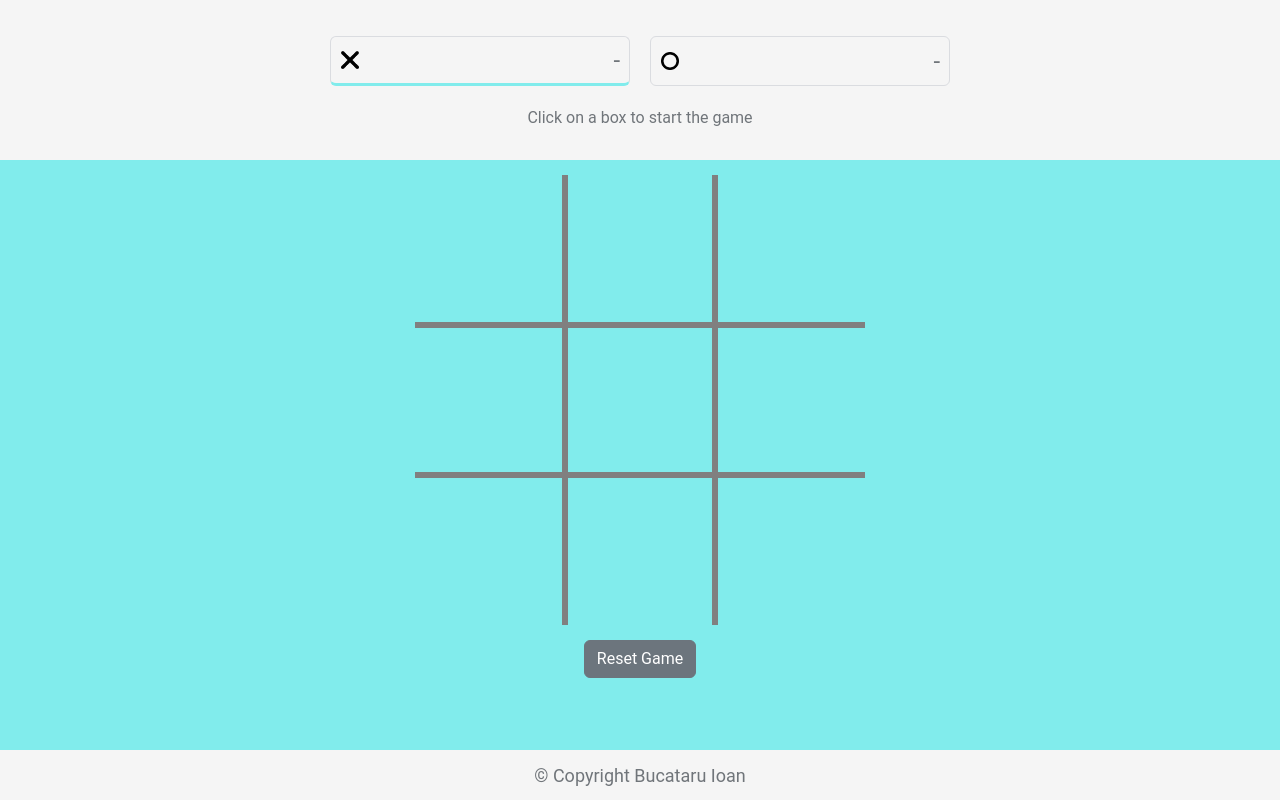
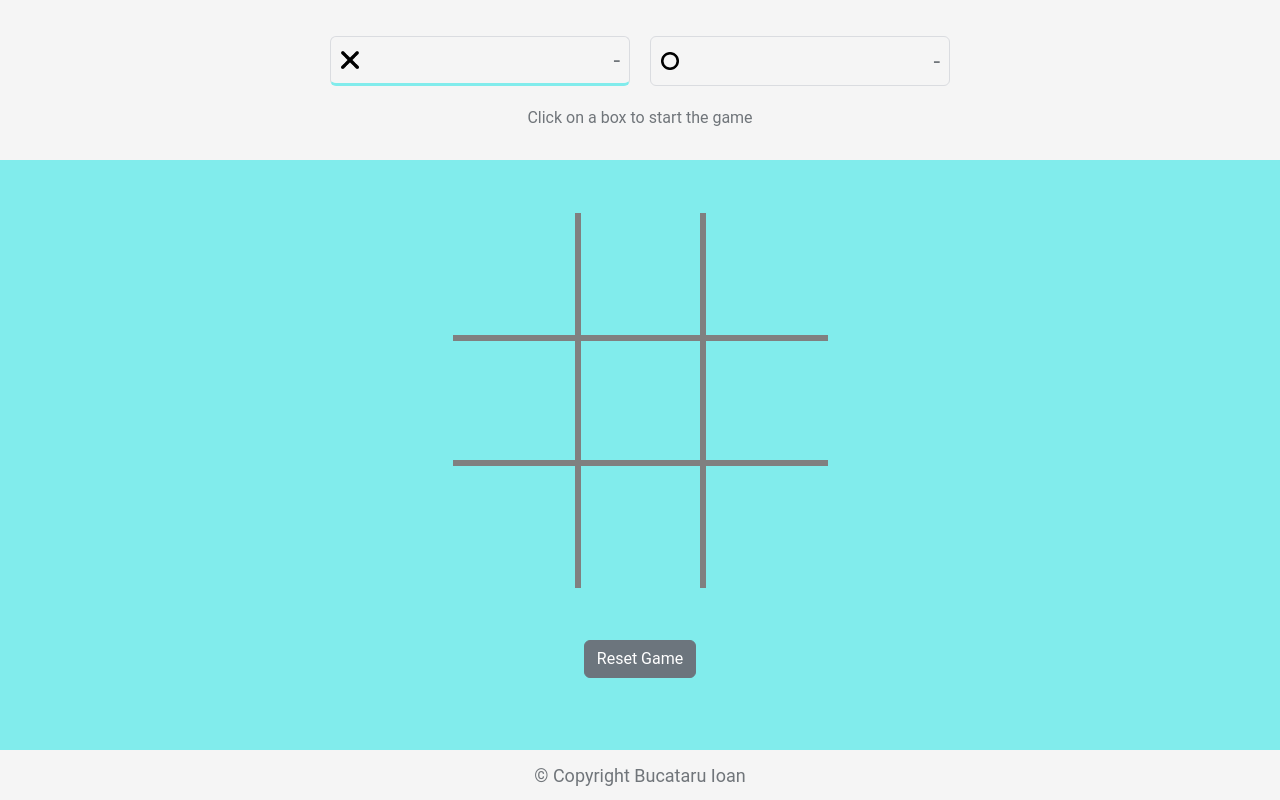
Before and after one commit to BucataruIoan1/TicTacToe, an Angular app: page / in a window 1280 px wide. Built offline with nearby package versions, Linux system fonts and the light colour scheme.

Commit message:
Move navbar component

```diff
--- a/src/app/app.component.html
+++ b/src/app/app.component.html
@@ -1,2 +1,3 @@
+<app-navbar></app-navbar>
 <app-board>
 </app-board>
--- a/src/app/board/board.component.css
+++ b/src/app/board/board.component.css
@@ -1,5 +1,5 @@
 .board-game-container {
-    height: 100vh;
+    height: 80vh;
     background-color: #81ecec;
 }
 
@@ -19,8 +19,8 @@
 }
 
 .grid-item {
-    width: 150px;
-    height: 150px;
+    width: 125px;
+    height: 125px;
     padding: 10px;
     border: 3px solid gray;
     position: relative;
@@ -153,6 +153,13 @@
 
 /*********************************************** MEDIA QUERY*************************************/
 
+@media (min-width: 1600px) {
+    .grid-item {
+        width: 150px;
+        height: 150px;
+    }
+}
+
 @media (max-width: 786px) or (max-height: 600px) {
     .grid-item {
         width: 100px;
--- a/src/app/board/board.component.html
+++ b/src/app/board/board.component.html
@@ -1,5 +1,4 @@
 <div class="board-game-container">
-  <app-navbar></app-navbar>
   <div class="board-game">
     <div class="box-container">
       <div
```
